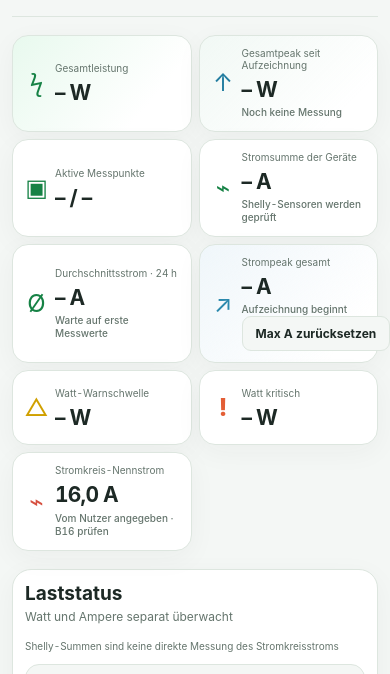
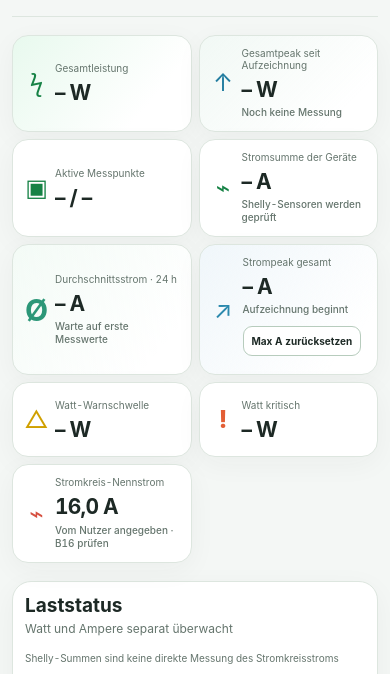
Before and after one commit to badway01/print-pulse-druckplaner, a plain HTML site: page print_pulse_druckplaner/web/tablet-monitor.html in a window 390 px wide. Shown: the part 93-767 px from the top of the page. Drawn offline with Linux system fonts and the light colour scheme; no server answers.

Commit message:
Group 9 metrics into desktop 3x3 and keep peak reset button visible in the top Ampere KPI

```diff
--- a/print_pulse_druckplaner/web/tablet-monitor.css
+++ b/print_pulse_druckplaner/web/tablet-monitor.css
@@ -263,3 +263,28 @@ body[data-theme=dark] .devices-table .pill.error{background:#6b2f2c;color:#ffcfc
  .peak-reset-title{flex:1 1 100%}
  .peak-reset-button{width:100%}
 }
+
+/* 24h current average and visible top reset KPI (v0.13.90).
+   3x3 metric grid groups live current, observed average and peak together. */
+.kpis{grid-template-columns:repeat(3,minmax(0,1fr))}
+.kpi.avg-amps-kpi{background:linear-gradient(130deg,#e9f7ee88,transparent 82%),var(--surface)}
+.kpi.avg-amps-kpi .kpi-symbol{color:#2c9778;font-weight:700;font-size:30px}
+.kpi.peak-amps-kpi{align-items:center}
+.kpi.peak-amps-kpi>div:last-child{min-width:0;flex:1}
+.kpi-reset-button{
+ display:block;width:fit-content;max-width:100%;
+ min-height:31px;margin-top:10px;padding:7px 12px;
+ border-color:#b7ccbd;background:var(--surface);
+ font-size:11px;white-space:normal;text-align:center;
+}
+.kpi.peak-amps-kpi .peak-reset-feedback{
+ display:block;margin-top:7px;font-size:10px;
+ overflow-wrap:anywhere;max-width:100%;
+}
+@media(min-width:1601px){.kpis{grid-template-columns:repeat(3,minmax(0,1fr))}}
+@media(min-width:981px) and (max-width:1600px){.kpis{grid-template-columns:repeat(3,minmax(0,1fr))}}
+@media(max-width:980px){.kpis{grid-template-columns:repeat(2,minmax(0,1fr))}}
+@media(max-width:520px){
+ .kpi-reset-button{font-size:10px;line-height:1.25;padding:6px 8px;min-height:30px}
+ .kpi.peak-amps-kpi{gap:7px}
+}
```
